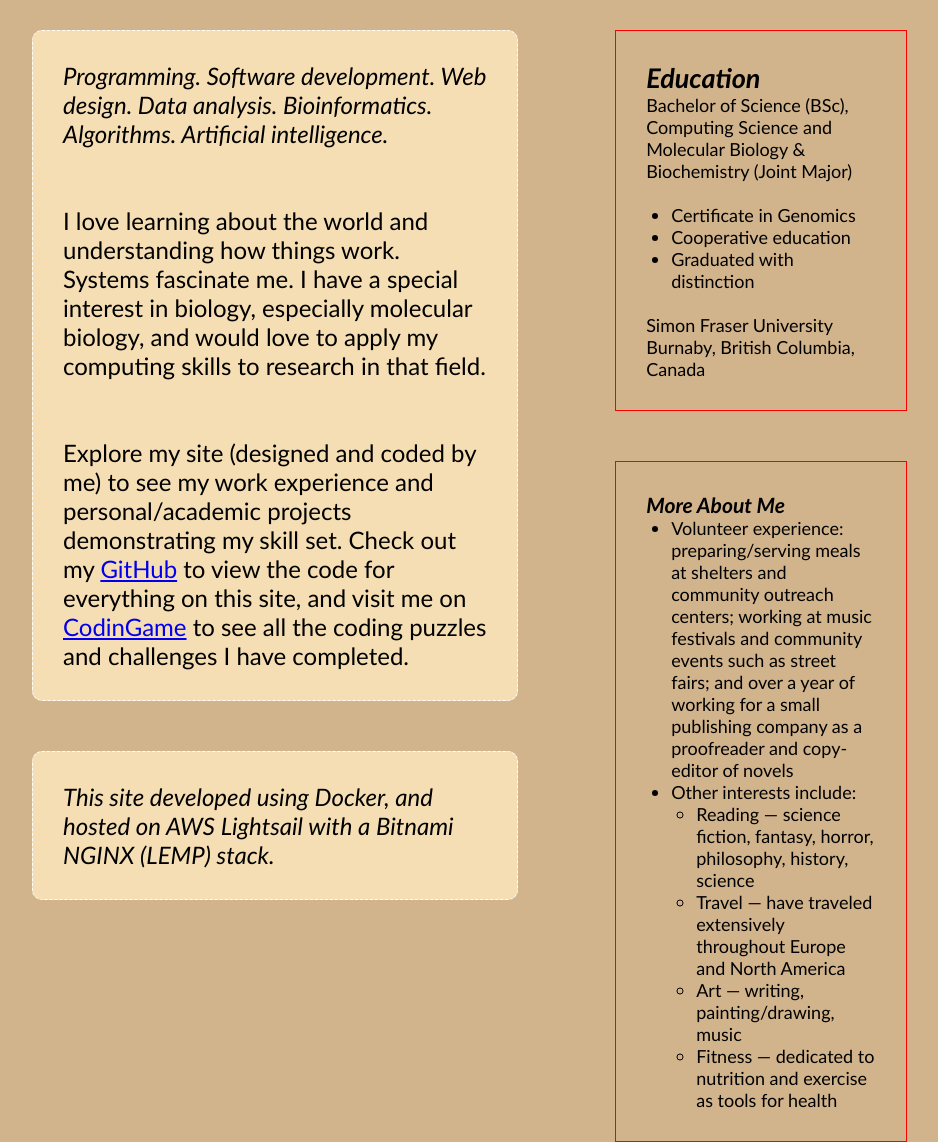
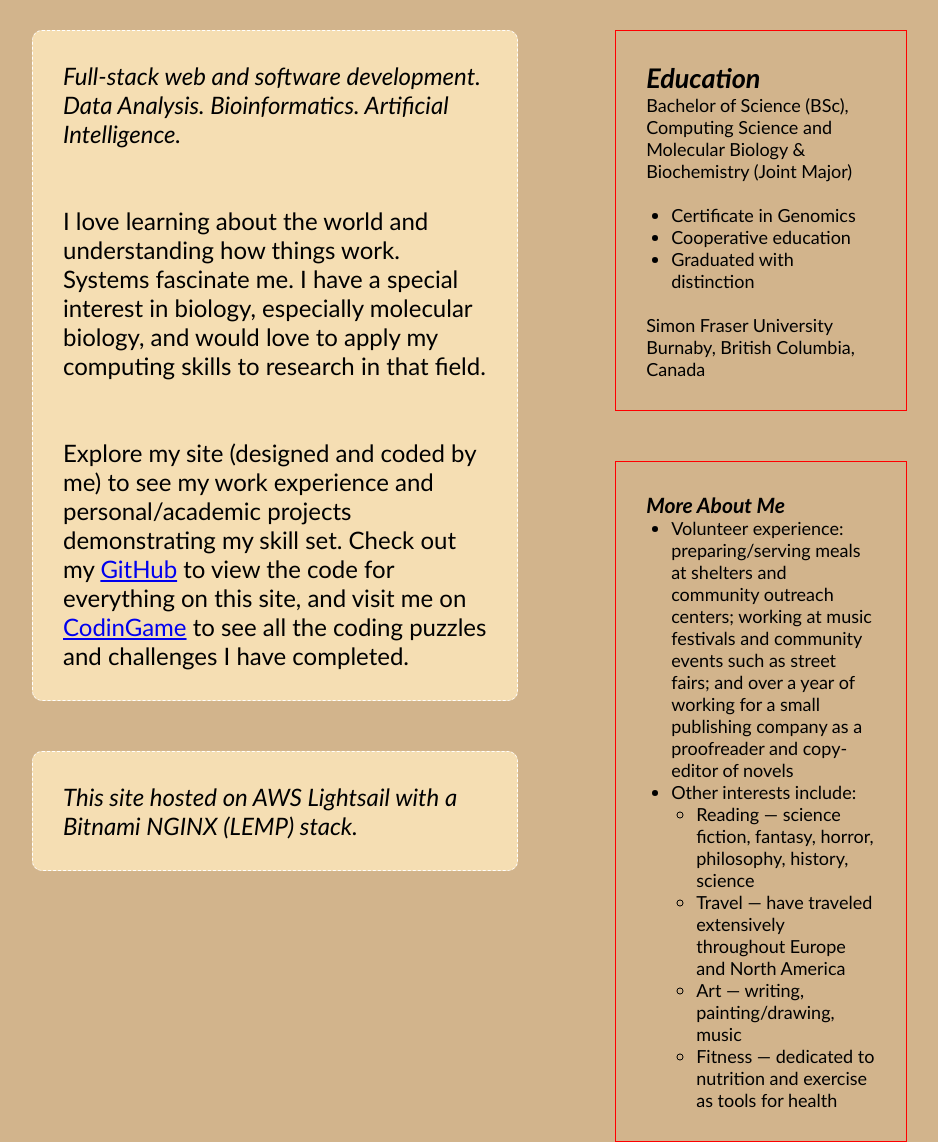
Before and after one commit to AndrewAdamsBioCS/Portfolio, a PHP site: page /index.php in a window 1280 px wide. Shown: the part 144-1286 px from the top of the page, without its empty margins (184-1122 px from the left). Run offline with PHP 8.4, Linux system fonts and the light colour scheme.

Commit message:
Updated home page

```diff
--- a/templates/about.html.php
+++ b/templates/about.html.php
@@ -2,12 +2,12 @@
 <div id="about-container">
 	<div style="float:left; width:50%;">
 	<div class="about-div">
-		<p><i>Programming. Software development. Web design. Data analysis. Bioinformatics. Algorithms. Artificial intelligence.</i></p><br><br>
+		<p><i>Full-stack web and software development. Data Analysis. Bioinformatics. Artificial Intelligence.</i></p><br><br>
 		<p>			I love learning about the world and understanding how things work. Systems fascinate me. I have a special interest in biology, especially molecular biology, and would love to apply my computing skills to research in that field.</p>
 		<br><br>
 		<p>Explore my site (designed and coded by me) to see my work experience and personal/academic projects demonstrating my skill set. Check out my <a href="https://github.com/AndrewAdamsBioCS/Portfolio" target="_blank">GitHub</a> to view the code for everything on this site, and visit me on <a href="https://www.codingame.com/profile/3958643bc0336b2aa7a3c221d6213dce0003945" target="_blank">CodinGame</a> to see all the coding puzzles and challenges I have completed.</p>
 	</div>
-	<div class="about-div" style="float:left; margin-top:50px;"><i>This site developed using Docker, and hosted on AWS Lightsail with a Bitnami NGINX (LEMP) stack.</i></div>
+	<div class="about-div" style="float:left; margin-top:50px;"><i>This site hosted on AWS Lightsail with a Bitnami NGINX (LEMP) stack.</i></div>
 	</div>
 
 	<div style="float:left; width:30%; margin-left:10%;">
```
